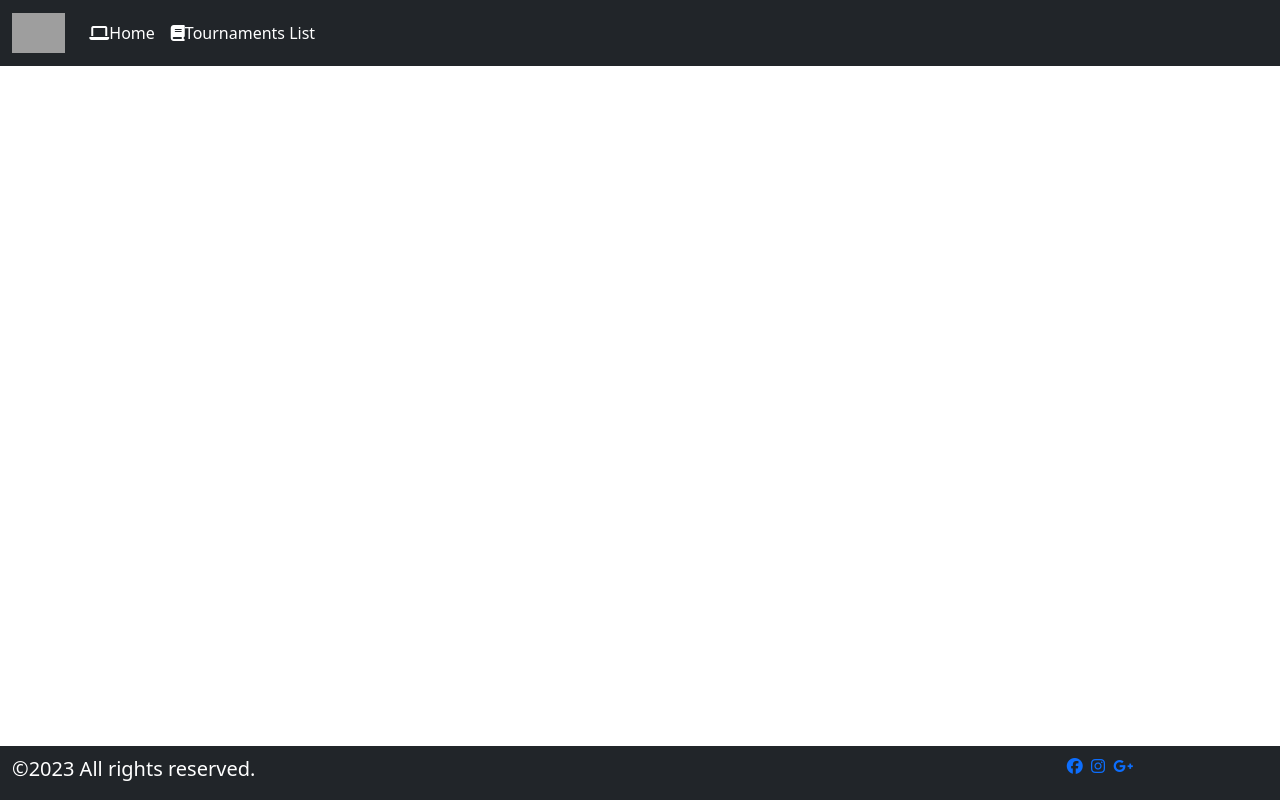
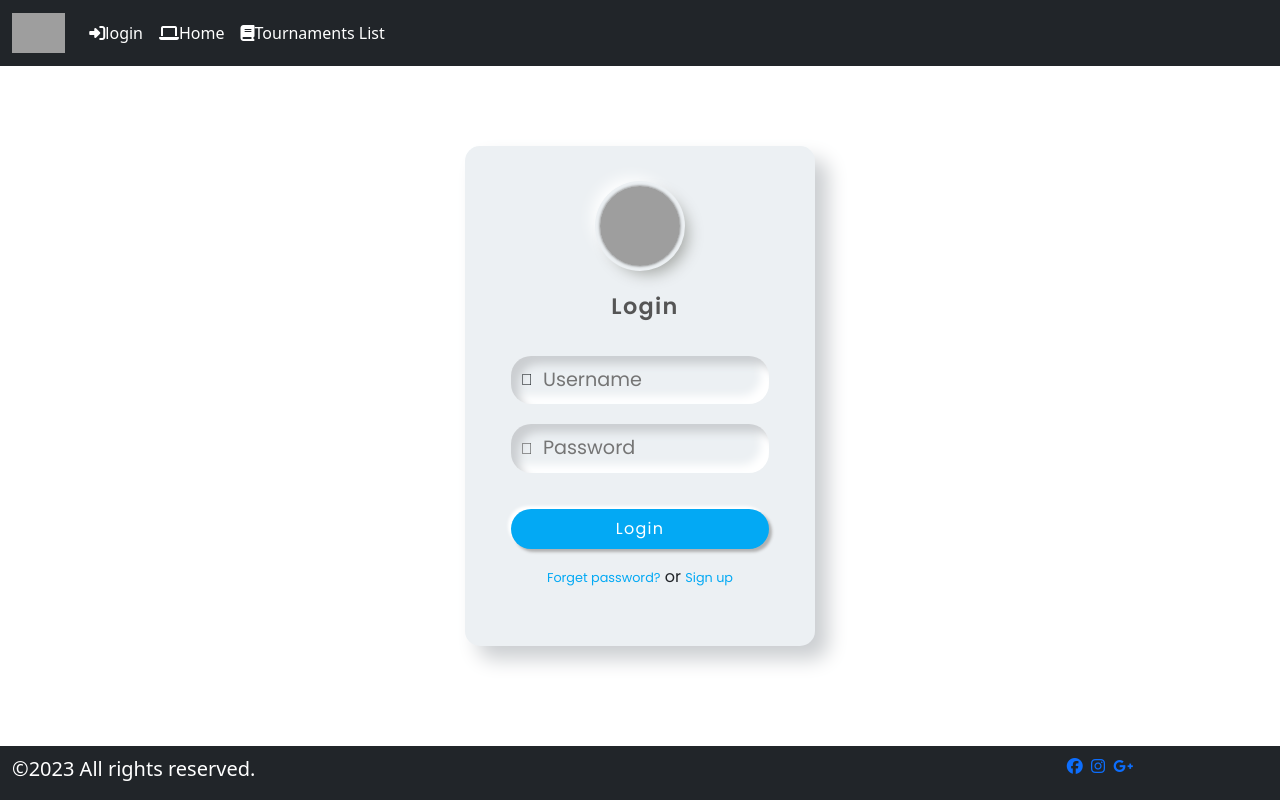
Before and after one commit to pravalikagnits/Alcon-Pillar, an Angular app: page /login in a window 1280 px wide. Before the commit this address led to /. Built offline with nearby package versions, Linux system fonts and the light colour scheme; grey boxes are pictures that could not be loaded.

Commit message:
login and reg page updated

```diff
--- a/package.json
+++ b/package.json
@@ -34,6 +34,8 @@
     "@angular/compiler-cli": "^15.2.0",
     "@types/jasmine": "~4.3.0",
     "jasmine-core": "~4.5.0",
+    "json-server": "^0.17.3",
+    "jsonwebtoken": "^9.0.0",
     "karma": "~6.4.0",
     "karma-chrome-launcher": "~3.1.0",
     "karma-coverage": "~2.2.0",
--- a/src/app/app-routing.module.ts
+++ b/src/app/app-routing.module.ts
@@ -1,9 +1,14 @@
 import { NgModule } from '@angular/core';
 import { RouterModule, Routes } from '@angular/router';
 import { HomeComponent } from './views/home/home.component';
+import { LoginComponent } from './views/login/login.component';
+import { RegisterComponent } from './views/register/register.component';
 import { TournamentComponent } from './views/tournament/tournament.component';
 
 const routes: Routes = [
+
+  { path: 'login', component: LoginComponent, data: { title: 'Login', isLoggedIn : false } },
+  { path: 'register', component: RegisterComponent, data: { title: 'Register' } },
   { path: 'home', component: HomeComponent, data: { title: 'Home' } },
   { path: 'tournamentsList', component: TournamentComponent, data: { title: 'Tournament' } },
   // { path: 'bookList', component: BookStoreComponent, data: { title: 'Book Store' } },
--- a/src/app/views/home/home.component.html
+++ b/src/app/views/home/home.component.html
@@ -1,4 +1,4 @@
-<div id="hero" class="home">
+<div id="hero" class="  ">
     <div class="container">
        <div class="hero-content">
           <p id="missionstate"></p>
@@ -6,6 +6,7 @@
           <br/>
           <br/>
           <h1 class="color-white"><i>Welcome to Alcon Pillar</i></h1>
+
           <p class="color-white typed-items" data-typed-person="|">Compete like a champion and rise to the top with our
              tournament app the ultimate platform for adrenaline-fueled
              battles and victorious triumphs.</p>
--- a/src/app/views/login/login.component.css
+++ b/src/app/views/login/login.component.css
@@ -0,0 +1,104 @@
+/* Importing fonts from Google */
+@import url('https://fonts.googleapis.com/css2?family=Poppins:wght@300;400;500;600;700;800;900&display=swap');
+
+/* Reseting */
+* {
+    margin: 0;
+    padding: 0;
+    box-sizing: border-box;
+    font-family: 'Poppins', sans-serif;
+}
+
+body {
+    background: #ecf0f3;
+}
+
+.wrapper {
+    max-width: 350px;
+    min-height: 500px;
+    margin: 80px auto;
+    padding: 40px 30px 30px 30px;
+    background-color: #ecf0f3;
+    border-radius: 15px;
+    box-shadow: 13px 13px 20px #cbced1, -13px -13px 20px #fff;
+}
+
+.logo {
+    width: 80px;
+    margin: auto;
+}
+
+.logo img {
+    width: 100%;
+    height: 80px;
+    object-fit: cover;
+    border-radius: 50%;
+    box-shadow: 0px 0px 3px #5f5f5f,
+        0px 0px 0px 5px #ecf0f3,
+        8px 8px 15px #a7aaa7,
+        -8px -8px 15px #fff;
+}
+
+.wrapper .name {
+    font-weight: 600;
+    font-size: 1.4rem;
+    letter-spacing: 1.3px;
+    padding-left: 10px;
+    color: #555;
+}
+
+.wrapper .form-field input {
+    width: 100%;
+    display: block;
+    border: none;
+    outline: none;
+    background: none;
+    font-size: 1.2rem;
+    color: #666;
+    padding: 10px 15px 10px 10px;
+    /* border: 1px solid red; */
+}
+
+.wrapper .form-field {
+    padding-left: 10px;
+    margin-bottom: 20px;
+    border-radius: 20px;
+    box-shadow: inset 8px 8px 8px #cbced1, inset -8px -8px 8px #fff;
+}
+
+.wrapper .form-field .fas {
+    color: #555;
+}
+
+.wrapper .btn {
+    box-shadow: none;
+    width: 100%;
+    height: 40px;
+    background-color: #03A9F4;
+    color: #fff;
+    border-radius: 25px;
+    box-shadow: 3px 3px 3px #b1b1b1,
+        -3px -3px 3px #fff;
+    letter-spacing: 1.3px;
+}
+
+.wrapper .btn:hover {
+    background-color: #039BE5;
+}
+
+.wrapper a {
+    text-decoration: none;
+    font-size: 0.8rem;
+    color: #03A9F4;
+}
+
+.wrapper a:hover {
+    color: #039BE5;
+}
+
+@media(max-width: 380px) {
+    .wrapper {
+        margin: 30px 20px;
+        padding: 40px 15px 15px 15px;
+    }
+}
--- a/src/app/views/login/login.component.html
+++ b/src/app/views/login/login.component.html
@@ -1 +1,24 @@
-<p>login works!</p>
+<div class="wrapper">
+    <div class="logo">
+        <img src="https://www.freepnglogos.com/uploads/twitter-logo-png/twitter-bird-symbols-png-logo-0.png" alt="">
+    </div>
+    <div class="text-center mt-4 name">
+        Login
+    </div>
+
+    <form class="p-3 mt-3">
+        <div class="form-field d-flex align-items-center">
+            <span class="far fa-user"></span>
+            <input type="text" name="userName" id="userName" placeholder="Username">
+        </div>
+        <div class="form-field d-flex align-items-center">
+            <span class="fas fa-key"></span>
+            <input type="password" name="password" id="pwd" placeholder="Password">
+        </div>
+        <button class="btn mt-3">Login</button>
+
+    </form>
+    <div class="text-center fs-6">
+        <a href="#">Forget password?</a> or <a href="/register">Sign up</a>
+    </div>
+</div>
--- a/src/app/views/login/login.component.ts
+++ b/src/app/views/login/login.component.ts
@@ -1,10 +1,18 @@
-import { Component } from '@angular/core';
+import { Component , OnInit} from '@angular/core';
+import { ActivatedRoute } from '@angular/router';
 
 @Component({
   selector: 'app-login',
   templateUrl: './login.component.html',
   styleUrls: ['./login.component.css']
 })
-export class LoginComponent {
+export class LoginComponent implements OnInit{
+  'title': string;
+
+  constructor(private route: ActivatedRoute){}
+
+  ngOnInit():void{
+    this.title =this.route.snapshot.data['title'];}
+
 
 }
--- a/src/app/views/partials/header/header.component.html
+++ b/src/app/views/partials/header/header.component.html
@@ -8,6 +8,16 @@
         </button>
         <div class="collapse navbar-collapse" id="navbarSupportedContent">
             <ul class="navbar-nav me-auto mb-2 mb-lg-0">
+
+                <li class="nav-item" *ngIf="isLoggedIn">
+                    <a class="nav-link active" aria-current="page" href="/login"><i class="fas fa-sign-in-alt"></i>Logout</a>
+                </li>
+                <li class="nav-item" *ngIf="!isLoggedIn">
+                    <a class="nav-link active" aria-current="page" href="/login"><i class="fas fa-sign-in-alt"></i>login</a>
+                </li>
+
+
+
 
                 <li class="nav-item">
                     <a class="nav-link active" aria-current="page" href="/"><i class="fas fa-laptop house"></i>Home</a>
--- a/src/app/views/partials/header/header.component.ts
+++ b/src/app/views/partials/header/header.component.ts
@@ -1,10 +1,17 @@
-import { Component } from '@angular/core';
+import { Component, OnInit } from '@angular/core';
+import { Observable } from 'rxjs';
 
 @Component({
   selector: 'app-header',
   templateUrl: './header.component.html',
   styleUrls: ['./header.component.css']
 })
-export class HeaderComponent {
 
+export class HeaderComponent implements OnInit {
+  'title': string;
+  'isLoggedIn': boolean;
+
+  ngOnInit(): void {
+    this.isLoggedIn = false;
+  }
 }
--- a/src/app/views/register/register.component.css
+++ b/src/app/views/register/register.component.css
@@ -0,0 +1,104 @@
+/* Importing fonts from Google */
+@import url('https://fonts.googleapis.com/css2?family=Poppins:wght@300;400;500;600;700;800;900&display=swap');
+
+/* Reseting */
+* {
+    margin: 0;
+    padding: 0;
+    box-sizing: border-box;
+    font-family: 'Poppins', sans-serif;
+}
+
+body {
+    background: #ecf0f3;
+}
+
+.wrapper {
+    max-width: 350px;
+    min-height: 500px;
+    margin: 80px auto;
+    padding: 40px 30px 30px 30px;
+    background-color: #ecf0f3;
+    border-radius: 15px;
+    box-shadow: 13px 13px 20px #cbced1, -13px -13px 20px #fff;
+}
+
+.logo {
+    width: 80px;
+    margin: auto;
+}
+
+.logo img {
+    width: 100%;
+    height: 80px;
+    object-fit: cover;
+    border-radius: 50%;
+    box-shadow: 0px 0px 3px #5f5f5f,
+        0px 0px 0px 5px #ecf0f3,
+        8px 8px 15px #a7aaa7,
+        -8px -8px 15px #fff;
+}
+
+.wrapper .name {
+    font-weight: 600;
+    font-size: 1.4rem;
+    letter-spacing: 1.3px;
+    padding-left: 10px;
+    color: #555;
+}
+
+.wrapper .form-field input {
+    width: 100%;
+    display: block;
+    border: none;
+    outline: none;
+    background: none;
+    font-size: 1.2rem;
+    color: #666;
+    padding: 10px 15px 10px 10px;
+    /* border: 1px solid red; */
+}
+
+.wrapper .form-field {
+    padding-left: 10px;
+    margin-bottom: 20px;
+    border-radius: 20px;
+    box-shadow: inset 8px 8px 8px #cbced1, inset -8px -8px 8px #fff;
+}
+
+.wrapper .form-field .fas {
+    color: #555;
+}
+
+.wrapper .btn {
+    box-shadow: none;
+    width: 100%;
+    height: 40px;
+    background-color: #03A9F4;
+    color: #fff;
+    border-radius: 25px;
+    box-shadow: 3px 3px 3px #b1b1b1,
+        -3px -3px 3px #fff;
+    letter-spacing: 1.3px;
+}
+
+.wrapper .btn:hover {
+    background-color: #039BE5;
+}
+
+.wrapper a {
+    text-decoration: none;
+    font-size: 0.8rem;
+    color: #03A9F4;
+}
+
+.wrapper a:hover {
+    color: #039BE5;
+}
+
+@media(max-width: 380px) {
+    .wrapper {
+        margin: 30px 20px;
+        padding: 40px 15px 15px 15px;
+    }
+}
--- a/src/app/views/register/register.component.html
+++ b/src/app/views/register/register.component.html
@@ -1 +1,23 @@
-<p>register works!</p>
+<div class="wrapper">
+    <div class="logo">
+        <img src="https://www.freepnglogos.com/uploads/twitter-logo-png/twitter-bird-symbols-png-logo-0.png" alt="">
+    </div>
+    <div class="text-center mt-4 name">
+        Register
+    </div>
+
+    <form class="p-3 mt-3">
+        <div class="form-field d-flex align-items-center">
+            <span class="far fa-user"></span>
+            <input type="text" name="userName" id="userName" placeholder="Username">
+        </div>
+        <div class="form-field d-flex align-items-center">
+            <span class="fas fa-key"></span>
+            <input type="password" name="password" id="pwd" placeholder="Password">
+        </div>
+        <button class="btn mt-3">Register</button>
+    </form>
+    <div class="text-center fs-6">
+        Already have an account? <a href="/login">Login</a>
+    </div>
+</div>
```
Also changed, not shown: src/app/services/tournament.service.ts (line endings or trailing spaces), 2 other files (tests, documents, lock files or other folders).
